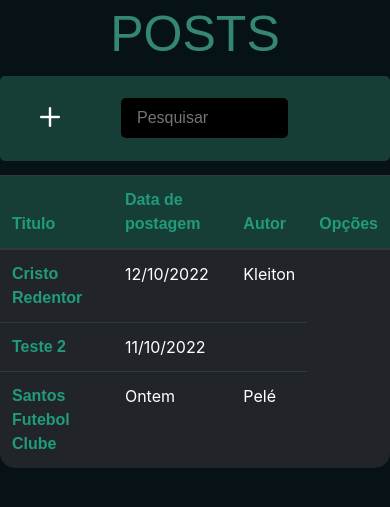
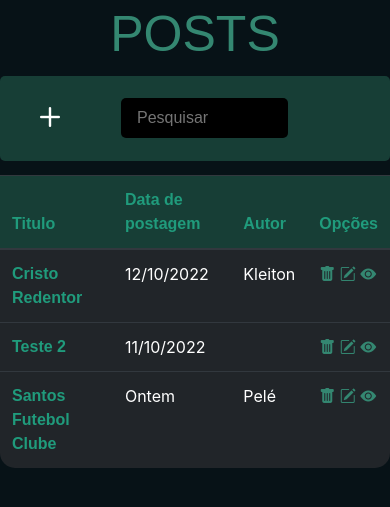
Before and after one commit to KleitonEwerton/kletretenimento, a PHP site: page /app/views/site/listaposts.html in a window 390 px wide. Shown: the top 507 px of the page. Run offline with PHP 8.4, Linux system fonts and the light colour scheme; some libraries are stand-ins or nearby versions; some web fonts are replaced.

Commit message:
toques finais

```diff
--- a/app/views/site/listaposts.html
+++ b/app/views/site/listaposts.html
@@ -7,7 +7,6 @@
     <link href="../../../public/css/listaposts.css" rel="stylesheet">
     <link rel="stylesheet" href="https://cdn.jsdelivr.net/npm/bootstrap@4.1.3/dist/css/bootstrap.min.css" integrity="sha384-MCw98/SFnGE8fJT3GXwEOngsV7Zt27NXFoaoApmYm81iuXoPkFOJwJ8ERdknLPMO" crossorigin="anonymous">
     <link rel="stylesheet" href="https://cdn.jsdelivr.net/npm/bootstrap-icons@1.9.1/font/bootstrap-icons.css">
-    <script defer src="../../../public/js/listaposts.js"></script>
     <title>Document</title>
 </head>
 <body class="body">
@@ -38,7 +37,6 @@
                     <a href="#"><i class="bi bi-trash-fill"></i></a>
                     <a href="#"><i class="bi bi-pencil-square"></i></a>
                     <a href="#"><i class="bi bi-eye-fill"></i></a>
-                    <a href="#" class="mbl-btn" id="three-dot-btn"><i class="bi bi-three-dots-vertical" ></i></a>
                   </td>
                 </tr>
                 <tr class="table-itens">
@@ -49,7 +47,6 @@
                     <a href="#"><i class="bi bi-trash-fill"></i></a>
                     <a href="#"><i class="bi bi-pencil-square"></i></a>
                     <a href="#"><i class="bi bi-eye-fill"></i></a>
-                    <a href="#" class="mbl-btn" id="three-dot-btn"><i class="bi bi-three-dots-vertical"  ></i></a>
                   </td>
                 </tr>
                 <tr class="table-itens">
@@ -60,7 +57,6 @@
                     <a href="#"><i class="bi bi-trash-fill"></i></a>
                     <a href="#"><i class="bi bi-pencil-square"></i></a>
                     <a href="#"><i class="bi bi-eye-fill"></i></a>
-                    <a href="#" class="mbl-btn" id="three-dot-btn"><i class="bi bi-three-dots-vertical" ></i></a>
                   </td>
                  </tr>
              </tbody>
--- a/public/css/listaposts.css
+++ b/public/css/listaposts.css
@@ -104,10 +104,6 @@
     font-size: 40px;
 }
 
-.mbl-btn{
-    display: none;
-}
-
 .bi-plus:hover{
     transform: scale(0.9);
     transform: all 0.2s;
@@ -183,14 +179,6 @@
     height: 10%;
 }
 
-.icons{
-    display: none;
-}
-
-.mbl-btn{
-    display: flex;
-}
-
 @media (max-width: 357px){
 .body{
     width: 357px;
--- a/public/js/listaposts.js
+++ /dev/null
@@ -1,10 +0,0 @@
-let mblBtn = document.querySelector("#three-dot-btn");
-let icons = document.querySelector('.icons');
-
-mblBtn.addEventListener('click', () =>{
-    if(icons.style.display == "flex"){
-        icons.style.display = "none";
-    }else{
-        icons.style.display = "flex";
-    }
-})
```
